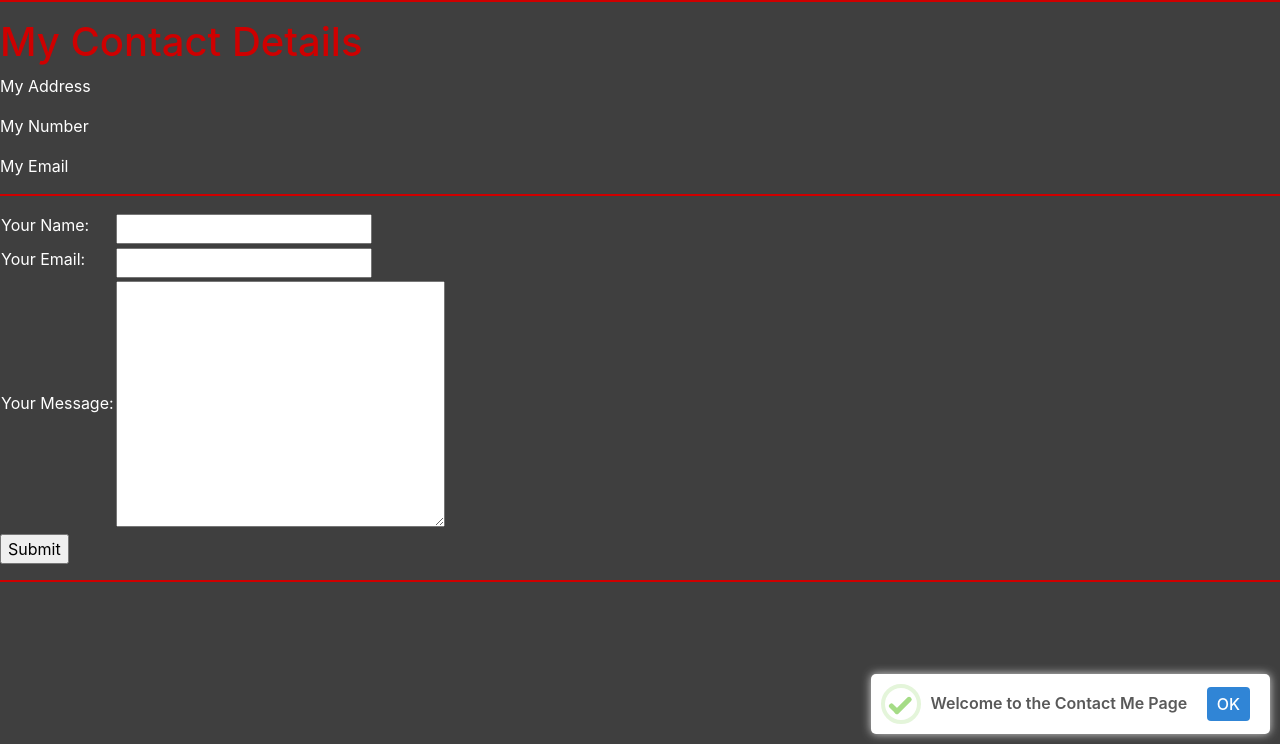
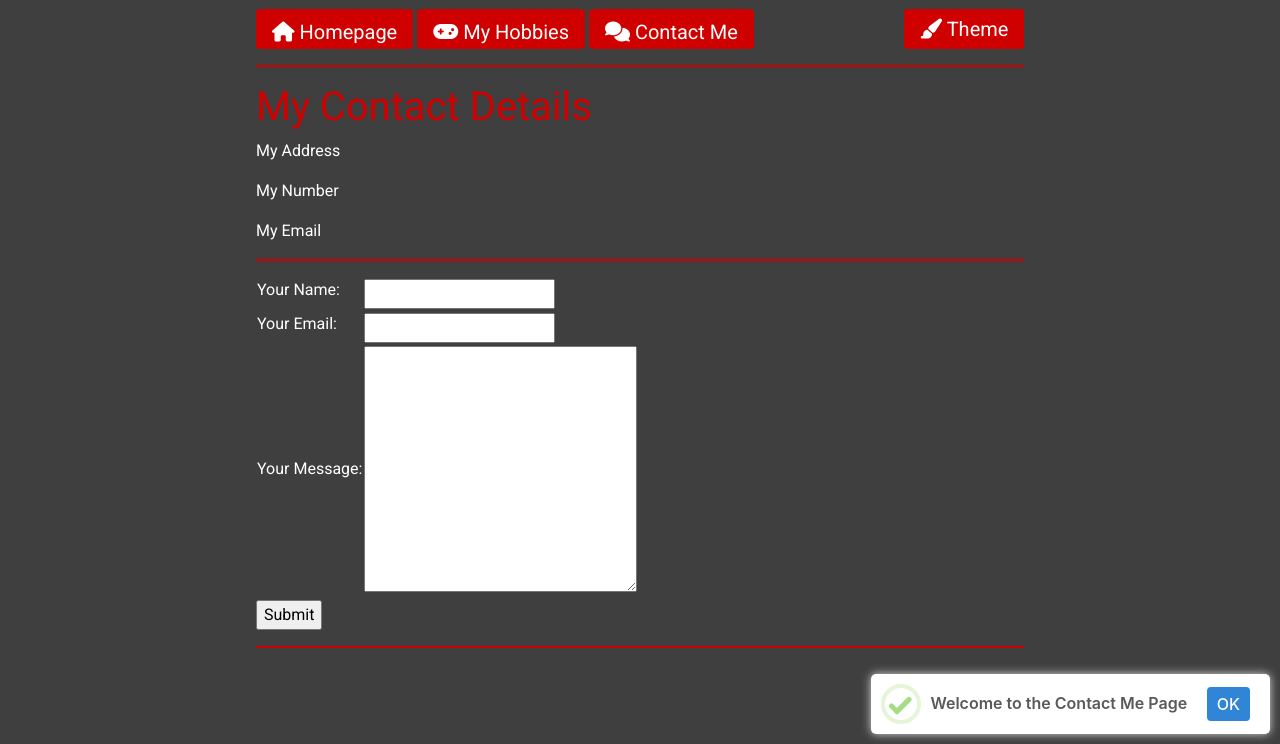
Before and after one commit to JRitchie454/Personal-Site, a PHP site: the page made by HTML Site/pages/contact.php in a window 1280 px wide. Shown: the part 56-800 px from the top of the page. Run offline with PHP 8.4, Linux system fonts and the light colour scheme; some libraries are stand-ins or nearby versions.

Commit message:
Fix contact and hobbies pages on HTML site

```diff
--- a/HTML Site/pages/contact.php
+++ b/HTML Site/pages/contact.php
@@ -16,6 +16,7 @@
   </head>
   <body onload="notifyLoad()">
     <?php include($_SERVER['DOCUMENT_ROOT'].'/nav.php') ?>
+    <div class="wrapper">
       <nav>
         <ul class="nav-bar">
           <li class="nav-button"><a href="../index.php"><i class="fas fa-home"></i> Homepage</a></li>
@@ -48,5 +49,6 @@
         <input type="submit" name="">
       </form>
       <hr>
+    </div>
   </body>
 </html>
--- a/HTML Site/pages/hobbies.php
+++ b/HTML Site/pages/hobbies.php
@@ -16,6 +16,7 @@
   </head>
   <body onload="notifyLoad()">
     <?php include($_SERVER['DOCUMENT_ROOT'].'/nav.php') ?>
+    <div class="wrapper">
       <nav>
         <ul class="nav-bar">
           <li class="nav-button"><a href="../index.php"><i class="fas fa-home"></i> Homepage</a></li>
@@ -33,5 +34,6 @@
         <li>Watching Movies</li>
       </ol>
       <hr>
+    </div>
   </body>
 </html>
```
Lines whose indentation alone changed are shown as unchanged.
